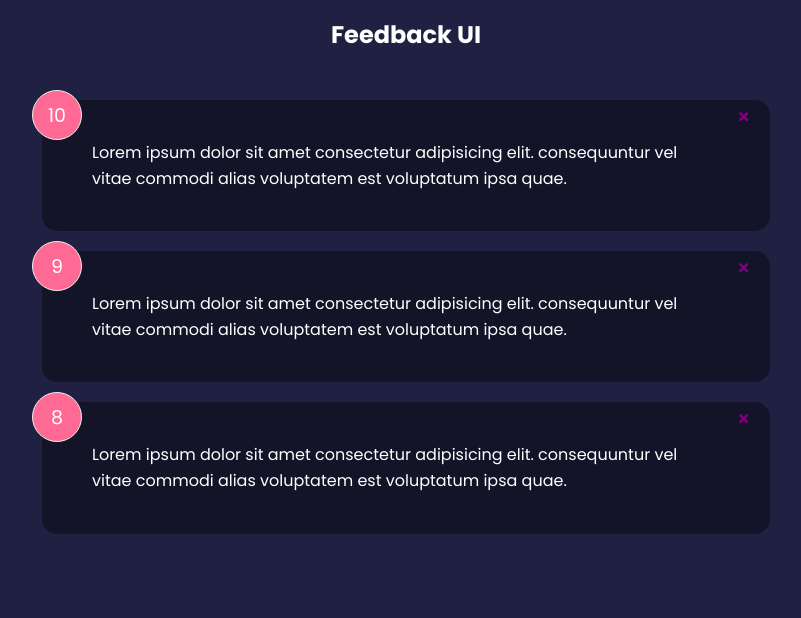
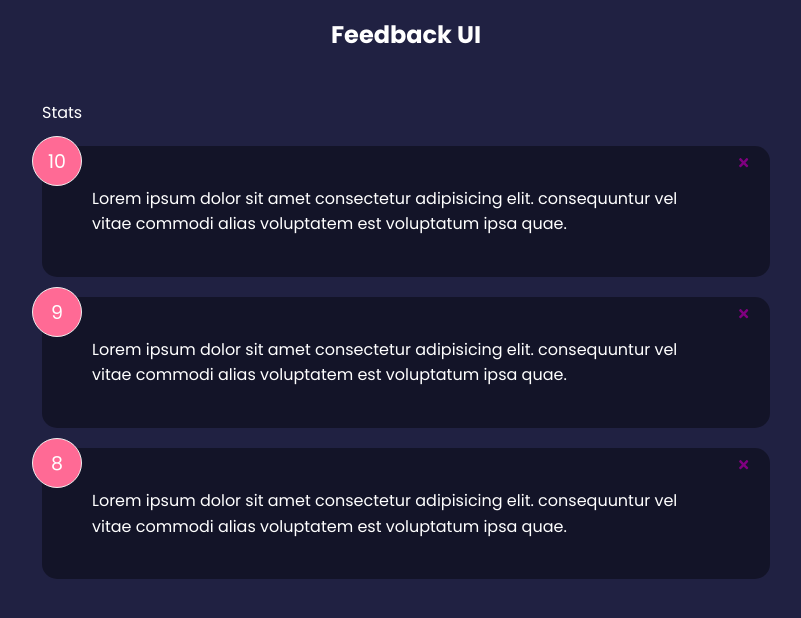
Before and after one commit to ediaz13/my-feedback-app, a React (Create React App) app: page / in a window 1280 px wide. Shown: the top 618 px of the page, without its empty margins (234-1035 px from the left). Built offline with nearby package versions, Linux system fonts and the light colour scheme.

Commit message:
18. Creo FeedbackStats Component

```diff
--- a/src/App.js
+++ b/src/App.js
@@ -3,6 +3,7 @@
 import FeedbackList from "./components/FeedbackList";
 import Header from "./components/Header";
 import FeedbackData from "./data/FeedbackData";
+import FeedbackStats from "./components/FeedbackStats";
 
 function App() {
   const [feedback, setFeedback] = useState(FeedbackData);
@@ -17,6 +18,7 @@
     <>
       <Header />
       <div className="container">
+        <FeedbackStats feedback={feedback} />
         <FeedbackList feedback={feedback} handleDelete={deleteFeedback} />
       </div>
     </>
--- /dev/null
+++ b/src/components/FeedbackStats.jsx
@@ -0,0 +1,7 @@
+import React from 'react'
+
+export default function FeedbackStats() {
+  return (
+    <div>Stats</div>
+  )
+}
```
